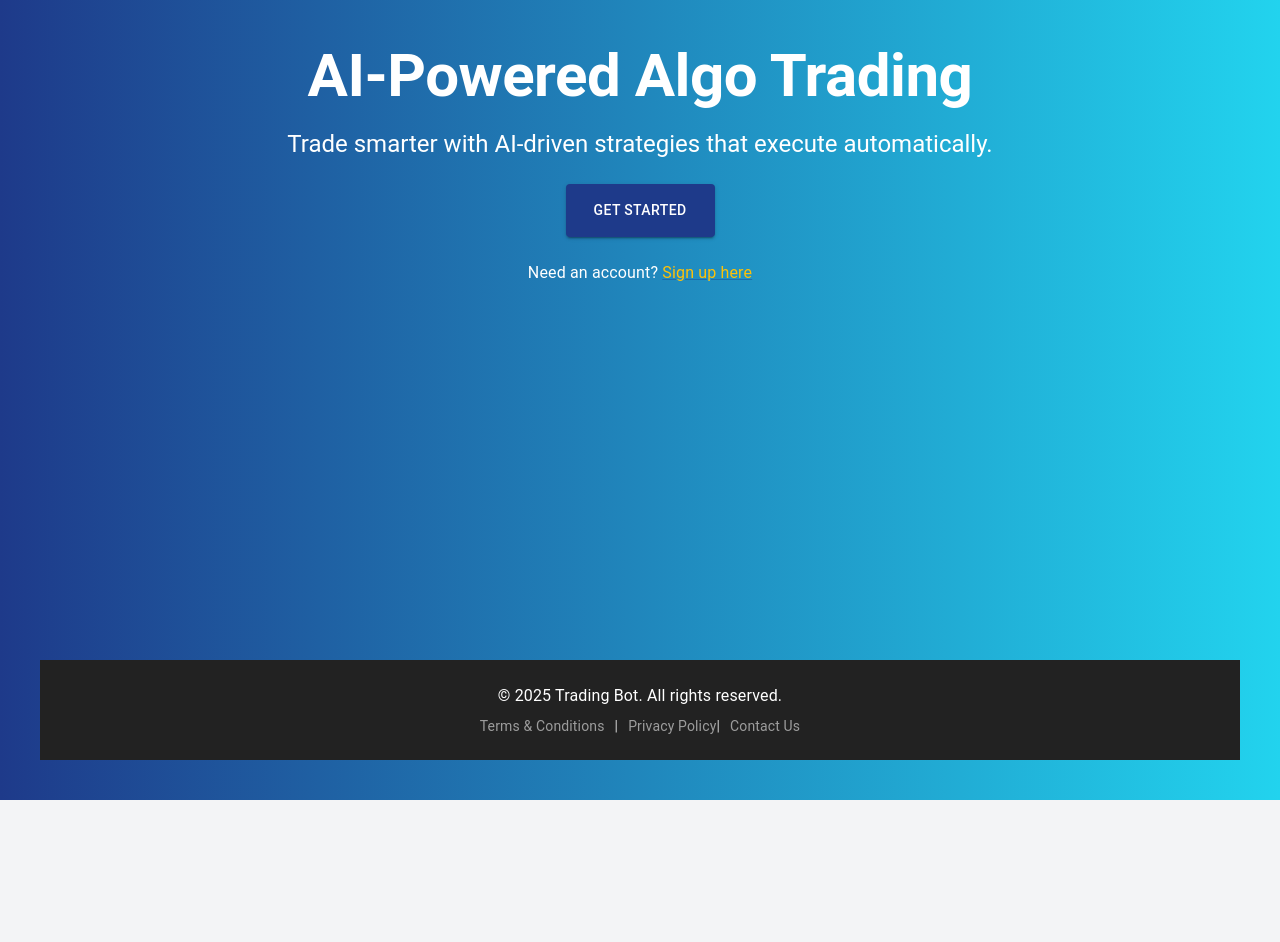
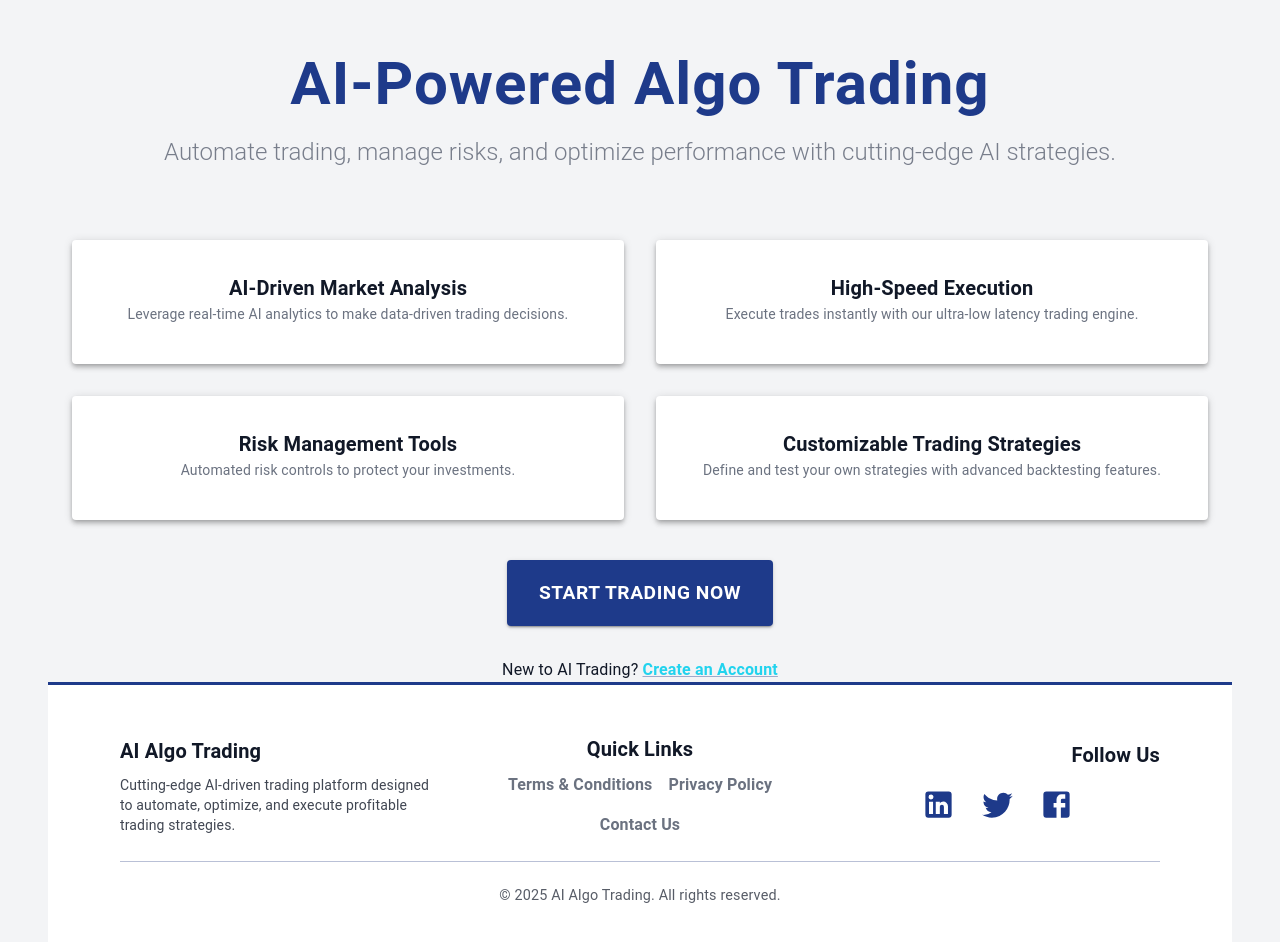
Before and after one commit to selftrader/tradingbot, a React (Create React App) app in the folder ui/trading-bot-ui/: page / in a window 1280 px wide. Shown: the top 942 px of the page. Before the commit the page ends 800 px from the top, so only its background shows below. Built offline with nearby package versions, Linux system fonts and the light colour scheme; no server answers.

Commit message:
ladning page and cors error fix

```diff
--- a/ui/trading-bot-ui/src/components/common/Footer.js
+++ b/ui/trading-bot-ui/src/components/common/Footer.js
@@ -1,31 +1,84 @@
 import React from "react";
-import { Box, Container, Typography, Link } from "@mui/material";
+import { Box, Container, Typography, Link, Grid, useTheme, Divider, IconButton } from "@mui/material";
+import LinkedInIcon from "@mui/icons-material/LinkedIn";
+import TwitterIcon from "@mui/icons-material/Twitter";
+import FacebookIcon from "@mui/icons-material/Facebook";
 
 const Footer = () => {
+  const theme = useTheme();
+
   return (
     <Box
       sx={{
-        backgroundColor: "#222",
-        color: "#ffffff",
-        padding: "1.5rem 0",
+        backgroundColor: theme.palette.background.paper,
+        color: theme.palette.text.primary,
+        padding: { xs: "2rem", md: "3rem" },
         marginTop: "auto",
+        textAlign: "center",
+        borderTop: `3px solid ${theme.palette.primary.main}`,
+        width: "100%",
       }}
     >
-      <Container maxWidth="lg" sx={{ textAlign: "center" }}>
-        <Typography variant="body1">&copy; {new Date().getFullYear()} Trading Bot. All rights reserved.</Typography>
+      <Container maxWidth="lg">
+        <Grid container spacing={4} justifyContent="space-between" alignItems="center">
+          {/* Company Info */}
+          <Grid item xs={12} md={4} sx={{ textAlign: { xs: "center", md: "left" } }}>
+            <Typography variant="h6" sx={{ fontWeight: "bold" }}>
+              AI Algo Trading
+            </Typography>
+            <Typography variant="body2" sx={{ opacity: 0.8, mt: 1 }}>
+              Cutting-edge AI-driven trading platform designed to automate, optimize, and execute profitable trading strategies.
+            </Typography>
+          </Grid>
 
-        <Typography variant="body2" sx={{ marginTop: "0.5rem", opacity: 0.8 }}>
-          <Link href="/terms" sx={{ color: "#bbb", textDecoration: "none", marginRight: "10px" }}>
+          {/* Navigation Links */}
+          <Grid item xs={12} md={4}>
+            <Typography variant="h6" sx={{ fontWeight: "bold", mb: 1, textAlign: "center" }}>Quick Links</Typography>
+            <Grid container spacing={2} justifyContent="center">
+              <Grid item>
+                <Link href="/terms" sx={{ color: theme.palette.text.secondary, textDecoration: "none", fontWeight: "bold" }}>
                   Terms & Conditions
                 </Link>
-          |
-          <Link href="/privacy" sx={{ color: "#bbb", textDecoration: "none", marginLeft: "10px" }}>
+              </Grid>
+              <Grid item>
+                <Link href="/privacy" sx={{ color: theme.palette.text.secondary, textDecoration: "none", fontWeight: "bold" }}>
                   Privacy Policy
                 </Link>
-          |
-          <Link href="/contact" sx={{ color: "#bbb", textDecoration: "none", marginLeft: "10px" }}>
+              </Grid>
+              <Grid item>
+                <Link href="/contact" sx={{ color: theme.palette.text.secondary, textDecoration: "none", fontWeight: "bold" }}>
                   Contact Us
                 </Link>
+              </Grid>
+            </Grid>
+          </Grid>
+
+          {/* Social Media */}
+          <Grid item xs={12} md={4} sx={{ textAlign: { xs: "center", md: "right" } }}>
+            <Typography variant="h6" sx={{ fontWeight: "bold", mb: 1 }}>Follow Us</Typography>
+            <Grid container spacing={1} justifyContent="center" alignItems="center">
+              <Grid item>
+                <IconButton href="#" sx={{ color: theme.palette.primary.main }}>
+                  <LinkedInIcon fontSize="large" />
+                </IconButton>
+              </Grid>
+              <Grid item>
+                <IconButton href="#" sx={{ color: theme.palette.primary.main }}>
+                  <TwitterIcon fontSize="large" />
+                </IconButton>
+              </Grid>
+              <Grid item>
+                <IconButton href="#" sx={{ color: theme.palette.primary.main }}>
+                  <FacebookIcon fontSize="large" />
+                </IconButton>
+              </Grid>
+            </Grid>
+          </Grid>
+        </Grid>
+        <Divider sx={{ my: 3, backgroundColor: theme.palette.primary.main, opacity: 0.3 }} />
+        {/* Copyright */}
+        <Typography variant="body2" sx={{ opacity: 0.7, fontSize: "0.9rem" }}>
+          &copy; {new Date().getFullYear()} AI Algo Trading. All rights reserved.
         </Typography>
       </Container>
     </Box>
--- a/ui/trading-bot-ui/src/pages/LandingPage.js
+++ b/ui/trading-bot-ui/src/pages/LandingPage.js
@@ -1,5 +1,5 @@
 import React, { useState } from "react";
-import { Container, Typography, Button, Box, Link } from "@mui/material";
+import { Container, Typography, Button, Box, Link, Grid, useTheme, Card, CardContent } from "@mui/material";
 import { useNavigate } from "react-router-dom";
 import { isAuthenticated } from "../services/authService";
 import Footer from "../components/common/Footer";
@@ -7,70 +7,99 @@ import AuthModal from "../components/auth/AuthModal";
 
 const LandingPage = () => {
   const navigate = useNavigate();
+  const theme = useTheme();
   const [authOpen, setAuthOpen] = useState(false);
-  const [isLogin, setIsLogin] = useState(true);  // ✅ Control login/signup state
+  const [isLogin, setIsLogin] = useState(true);
 
   const handleGetStarted = () => {
     if (isAuthenticated()) {
-      navigate("/dashboard");  // ✅ Redirect if already logged in
+      navigate("/dashboard");
     } else {
-      setIsLogin(true);  // ✅ Open login modal
+      setIsLogin(true);
       setAuthOpen(true);
     }
   };
 
   const handleSignupOpen = () => {
-    setIsLogin(false);  // ✅ Open Signup modal instead of Login
+    setIsLogin(false);
     setAuthOpen(true);
   };
 
   const handleLoginSuccess = () => {
-    setAuthOpen(false);  // ✅ Close modal after login
-    navigate("/dashboard");  // ✅ Redirect to dashboard
+    setAuthOpen(false);
+    navigate("/dashboard");
   };
 
   return (
-    <Box sx={{
+    <Box
+      sx={{
         minHeight: "100vh",
         textAlign: "center",
-      background: "linear-gradient(to right, #1E3A8A, #22D3EE)",
-      color: "#ffffff",
+        backgroundColor: theme.palette.background.default,
+        color: theme.palette.text.primary,
         display: "flex",
         flexDirection: "column",
         justifyContent: "center",
-      padding: { xs: 2, md: 5 }
-    }}>
-      <Container>
-        <Typography variant="h2" sx={{ fontWeight: "bold" }}>
+        alignItems: "center",
+        padding: { xs: 2, md: 6 },
+      }}
+    >
+      <Container maxWidth="lg">
+        <Typography variant="h2" sx={{ fontWeight: "bold", letterSpacing: 1, mb: 2, color: theme.palette.primary.main }}>
           AI-Powered Algo Trading
         </Typography>
-        <Typography variant="h5" sx={{ mt: 2 }}>
-          Trade smarter with AI-driven strategies that execute automatically.
+        <Typography variant="h5" sx={{ mt: 2, opacity: 0.9, fontWeight: 300, color: theme.palette.text.secondary }}>
+          Automate trading, manage risks, and optimize performance with cutting-edge AI strategies.
         </Typography>
-        <Button variant="contained" sx={{ mt: 3, padding: "14px 28px" }} onClick={handleGetStarted}>
-          {isAuthenticated() ? "Go to Dashboard" : "Get Started"}
+        <Grid container spacing={4} sx={{ mt: 5, justifyContent: "center" }}>
+          {[{
+            title: "AI-Driven Market Analysis",
+            description: "Leverage real-time AI analytics to make data-driven trading decisions."
+          }, {
+            title: "High-Speed Execution",
+            description: "Execute trades instantly with our ultra-low latency trading engine."
+          }, {
+            title: "Risk Management Tools",
+            description: "Automated risk controls to protect your investments."
+          }, {
+            title: "Customizable Trading Strategies",
+            description: "Define and test your own strategies with advanced backtesting features."
+          }].map((feature, index) => (
+            <Grid item xs={12} md={6} key={index}>
+              <Card sx={{ backgroundColor: theme.palette.background.paper, boxShadow: 4, padding: 2 }}>
+                <CardContent>
+                  <Typography variant="h6" sx={{ fontWeight: "bold" }}>{feature.title}</Typography>
+                  <Typography variant="body2" color="text.secondary">{feature.description}</Typography>
+                </CardContent>
+              </Card>
+            </Grid>
+          ))}
+        </Grid>
+        <Box sx={{ display: "flex", justifyContent: "center", mt: 5 }}>
+          <Button
+            variant="contained"
+            sx={{ padding: "16px 32px", fontSize: "1.2rem", fontWeight: "bold", backgroundColor: theme.palette.primary.main, color: "#ffffff" }}
+            onClick={handleGetStarted}
+          >
+            {isAuthenticated() ? "Go to Dashboard" : "Start Trading Now"}
           </Button>
-
-        {/* ✅ Add "Need an account?" link to open signup */}
-        <Typography variant="body1" sx={{ mt: 3 }}>
-          Need an account?{" "}
-          <Link onClick={handleSignupOpen} sx={{ cursor: "pointer", color: "#FFC107" }}>
-            Sign up here
+        </Box>
+        <Typography variant="body1" sx={{ mt: 4 }}>
+          New to AI Trading?{" "}
+          <Link onClick={handleSignupOpen} sx={{ cursor: "pointer", color: theme.palette.secondary.main, fontWeight: "bold" }}>
+            Create an Account
           </Link>
         </Typography>
       </Container>
-
-      {/* ✅ Render AuthModal **only** when authOpen is true */}
       {authOpen && (
         <AuthModal
           open={authOpen}
           handleClose={() => setAuthOpen(false)}
-          onLoginSuccess={handleLoginSuccess}
+          onLoginSuccess={handleLoginSuccess} // ✅ Fix: Added missing function
           isLogin={isLogin}
           setIsLogin={setIsLogin}
         />
       )}
-
       <Footer />
     </Box>
   );
```
Also changed, not shown: 1 other file (tests, documents, lock files or other folders). Lines whose indentation alone changed are shown as unchanged.
